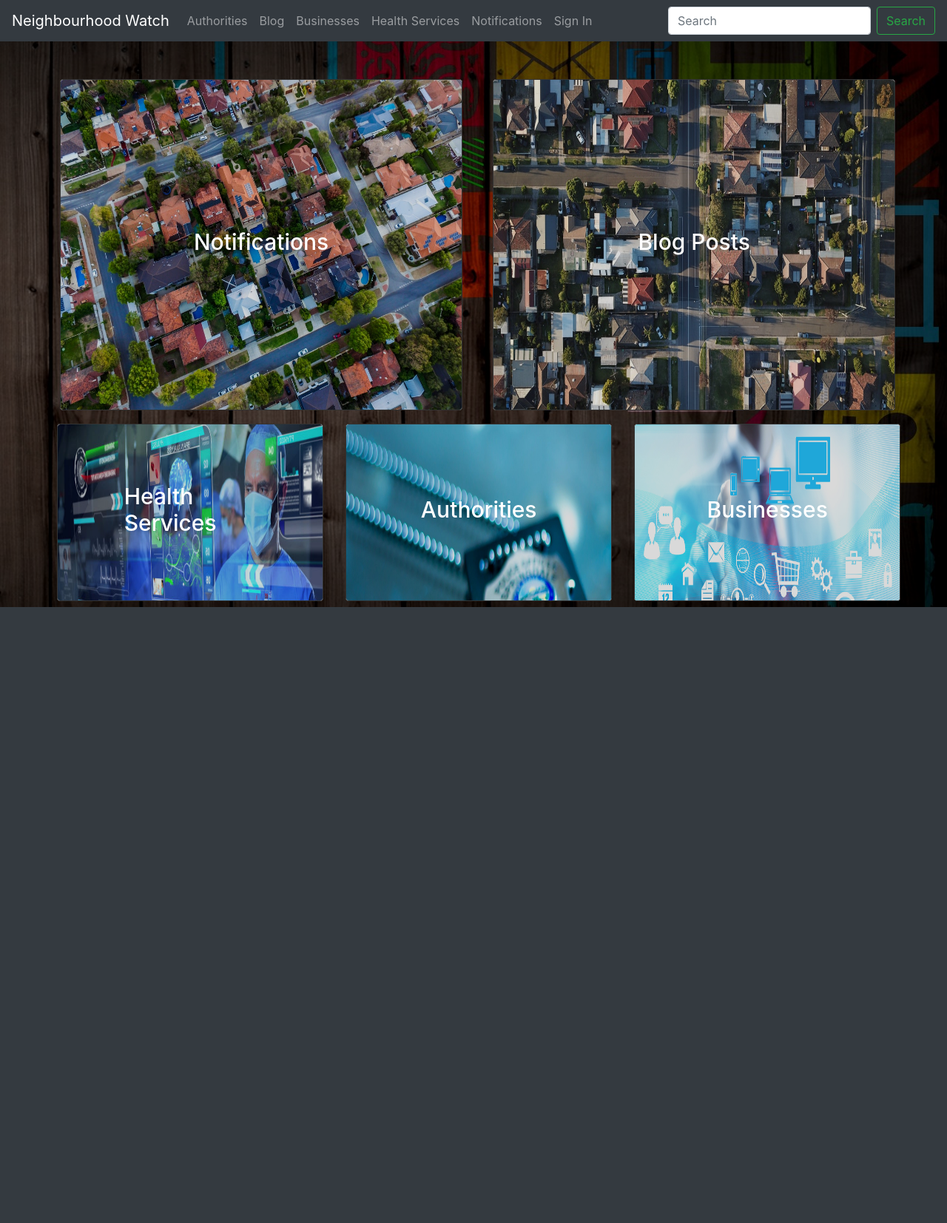
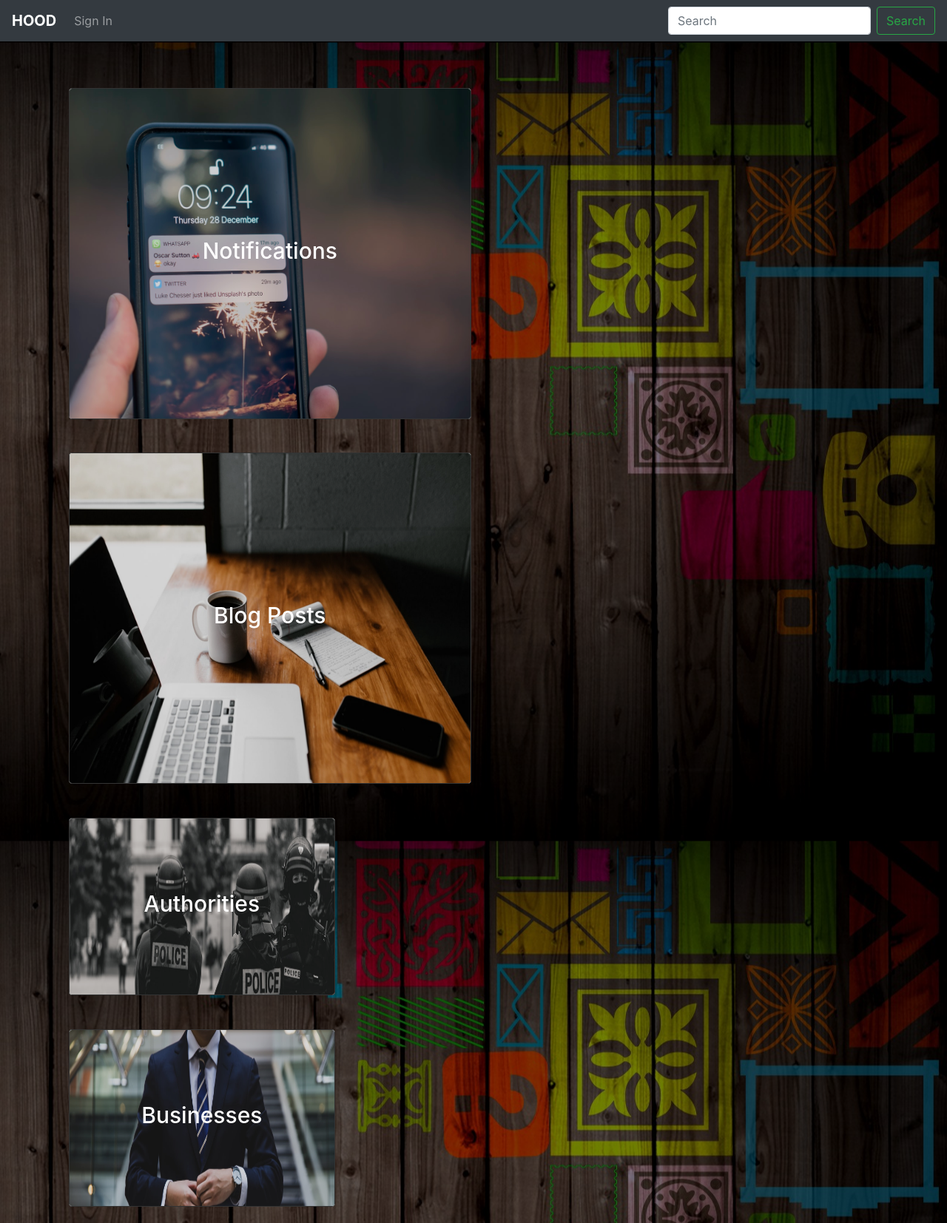
Before and after one commit to vincent8880/neigh, a Django app: template hood/templates/index.html in a window 1280 px wide. Shown: the whole page at 74% size. Before the commit the page ends 821 px from the top, so only its background shows below. Run offline with Django 3.2, Linux system fonts and the light colour scheme; the template is opened without the code that fills it, so the values that code supplies are empty; some libraries are stand-ins or nearby versions.

```diff
--- a/hood/templates/index.html
+++ b/hood/templates/index.html
@@ -8,20 +8,20 @@
     <div class="col-md-12 top-div" style="margin-top:40px;"></div>
   </div>
   <div class="row">
-    <div class="col-xs-12 col-sm-12 col-md-6 col-lg-6">
+    <div class="col-xs-12 col-sm-12 col-md-12  col-lg-12">
       <a href="{% url 'notifications'%}">
       <div class="card" style="width: 34rem;height:28rem;">
-        <img class="card-img-top dark" src="{% static 'img/hood.jpeg'%}" style="width:34rem;height:28rem;">
+        <img class="card-img-top dark" src="{% static 'img/notif.jpeg'%}" style="width:34rem;height:28rem;">
         <div class="centered">
           <h4 style="color:white; font-size:30px;">Notifications</h4>
         </div>
       </div>
     </a>
     </div>
-    <div class=" col-xs-12 col-sm-12 col-md-6 col-lg-6">
+    <div class=" col-xs-12 col-sm-12 col-md-12  col-lg-12 ">
       <a href="{% url 'blog'%}">
       <div class="card" style="width: 34rem;height:28rem;">
-        <img class="card-img-top dark" src="{% static 'img/hood2.jpeg'%}" style="width:34rem;height:28rem;">
+        <img class="card-img-top dark" src="{% static 'img/blog.jpeg'%}" style="width:34rem;height:28rem;">
         <div class="centered">
           <h4 style="color:white; font-size:30px;">Blog Posts</h4>
         </div>
@@ -30,30 +30,20 @@
     </div>
   </div>
   <div class="row">
-    <div class="col-xs-12 col-sm-6 col-md-4 col-lg-4">
-      <a href="{% url 'health'%}">
-      <div class="card" style="width: 22.5rem;height:15rem;">
-        <img class="card-img-top dark" src="{% static 'img/health.jpg'%}" style="width:34rem;height:28rem;">
-        <div class="centered">
-          <h4 style="color:white; font-size:30px;">Health Services</h4>
-        </div>
-      </div>
-      </a>
-    </div>
-    <div class="col-xs-12 col-sm-6 col-md-4 col-lg-4">
+    <div class="col-xs-12 col-sm-6 col-md-12  col-lg-12 ">
       <a href="{% url 'authorities'%}">
       <div class="card" style="width: 22.5rem;height:15rem;">
-        <img class="card-img-top dark" src="{% static 'img/police.jpg'%}" style="width:34rem;height:28rem;">
+        <img class="card-img-top dark" src="{% static 'img/police.jpeg'%}" style="width:34rem;height:28rem;">
         <div class="centered">
           <h4 style="color:white; font-size:30px;">Authorities</h4>
         </div>
       </div>
     </a>
     </div>
-    <div class="col-xs-12 col-sm-6 col-md-4 col-lg-4">
+    <div class="col-xs-12 col-sm-12  col-md-12  col-lg-12 ">
       <a href="{% url 'businesses'%}">
       <div class="card" style="width: 22.5rem;height:15rem;">
-        <img class="card-img-top dark" src="{% static 'img/businesses.jpg'%}" style="width:34rem;height:28rem;">
+        <img class="card-img-top dark" src="{% static 'img/business.jpeg'%}" style="width:34rem;height:28rem;">
         <div class="centered">
           <h4 style="color:white; font-size:30px;">Businesses</h4>
         </div>
--- a/hood/templates/navbar.html
+++ b/hood/templates/navbar.html
@@ -1,28 +1,12 @@
 {% load static %}
 <nav class="navbar navbar-expand-lg navbar-dark bg-dark">
-  <a class="navbar-brand" href="/">Neighbourhood Watch</a>
+  <a class="navbar-brand" href="/"><b>HOOD</b></a>
   <button class="navbar-toggler" type="button" data-toggle="collapse" data-target="#navbarSupportedContent" aria-controls="navbarSupportedContent" aria-expanded="false" aria-label="Toggle navigation">
     <span class="navbar-toggler-icon"></span>
   </button>
 
   <div class="collapse navbar-collapse" id="navbarSupportedContent">
     <ul class="navbar-nav mr-auto">
-      <li class="nav-item">
-        <a class="nav-link" href="{% url 'authorities'%}">Authorities</a>
-      </li>
-      <li class="nav-item">
-        <a class="nav-link" href="{% url 'blog'%}">Blog</a>
-      </li>
-      <li class="nav-item">
-        <a class="nav-link" href="{% url 'businesses'%}">Businesses</a>
-      </li>
-      <li class="nav-item">
-        <a class="nav-link" href="{% url 'health'%}">Health Services</a>
-      </li>
-      <li class="nav-item">
-        <a class="nav-link" href="{% url 'notifications'%}">Notifications</a>
-      </li>
-
       {% if user.is_superuser %}
       <li class="nav-item">
         <a class="nav-link" href="/admin">Admin</a>
```
Also changed, not shown: hood/static/img/blog.jpeg (added), hood/static/img/business.jpeg (added), hood/static/img/notif.jpeg (added), hood/static/img/police.jpeg (added), media/avatars/index_fkFm5gw.jpeg (added).
